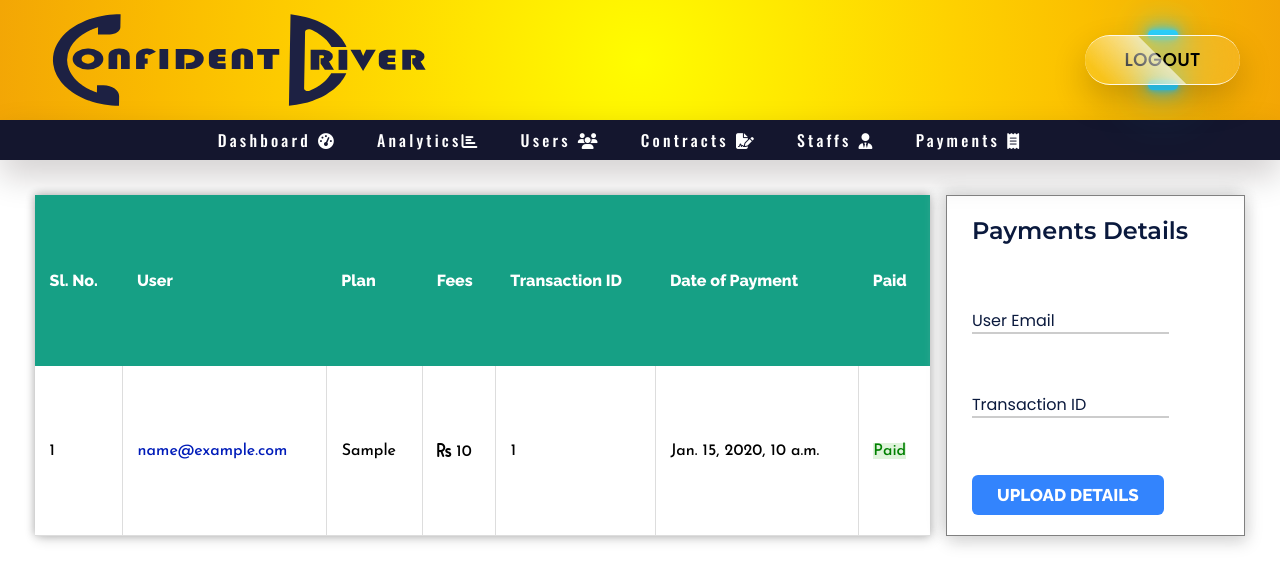
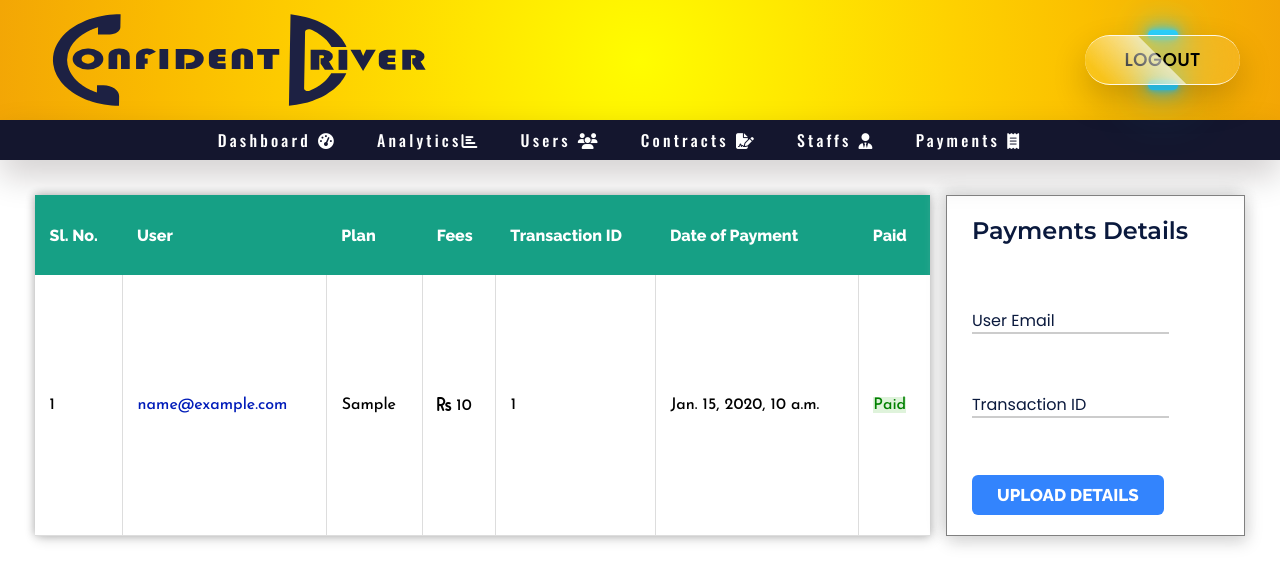
Before and after one commit to rickbhatt/confidentdriver, a Django app: template template/payments_form.html in a window 1280 px wide. Shown: the top 586 px of the page. Run offline with Django 3.2, Linux system fonts and the light colour scheme; the template is opened without the code that fills it: values that come from a table or form of the project are taken from there, others are empty; tables that the repository leaves empty hold one stand-in row (values such as "Sample post"); parts of the project's set-up code (start-up, migrations or seed data) failed here and were passed over; some libraries are stand-ins or nearby versions.

Commit message:
added if condition to tables in payments

```diff
--- a/static/css/paymentForm.css
+++ b/static/css/paymentForm.css
@@ -208,6 +208,7 @@ body
 {
     background-color: #16a085;
     color: #fff;
+    height: max(2rem, 5rem);
 }
 
 .payment-column
--- a/template/payments_form.html
+++ b/template/payments_form.html
@@ -25,6 +25,7 @@
 <!-- table -->
     <div class="payment-main-container">
         <div class="payment-table-container">
+            {% if payments %}
                 <table class="payment-table">
                     <tr>
                         <th class="payment-table-header">Sl. No.</th>
@@ -49,6 +50,8 @@
                     {% endfor %}
 
                 </table>
+            {% endif %}
+
         </div>
 <!-- form -->
         <div class="payment-form-container">
```
Lines whose indentation alone changed are shown as unchanged.
